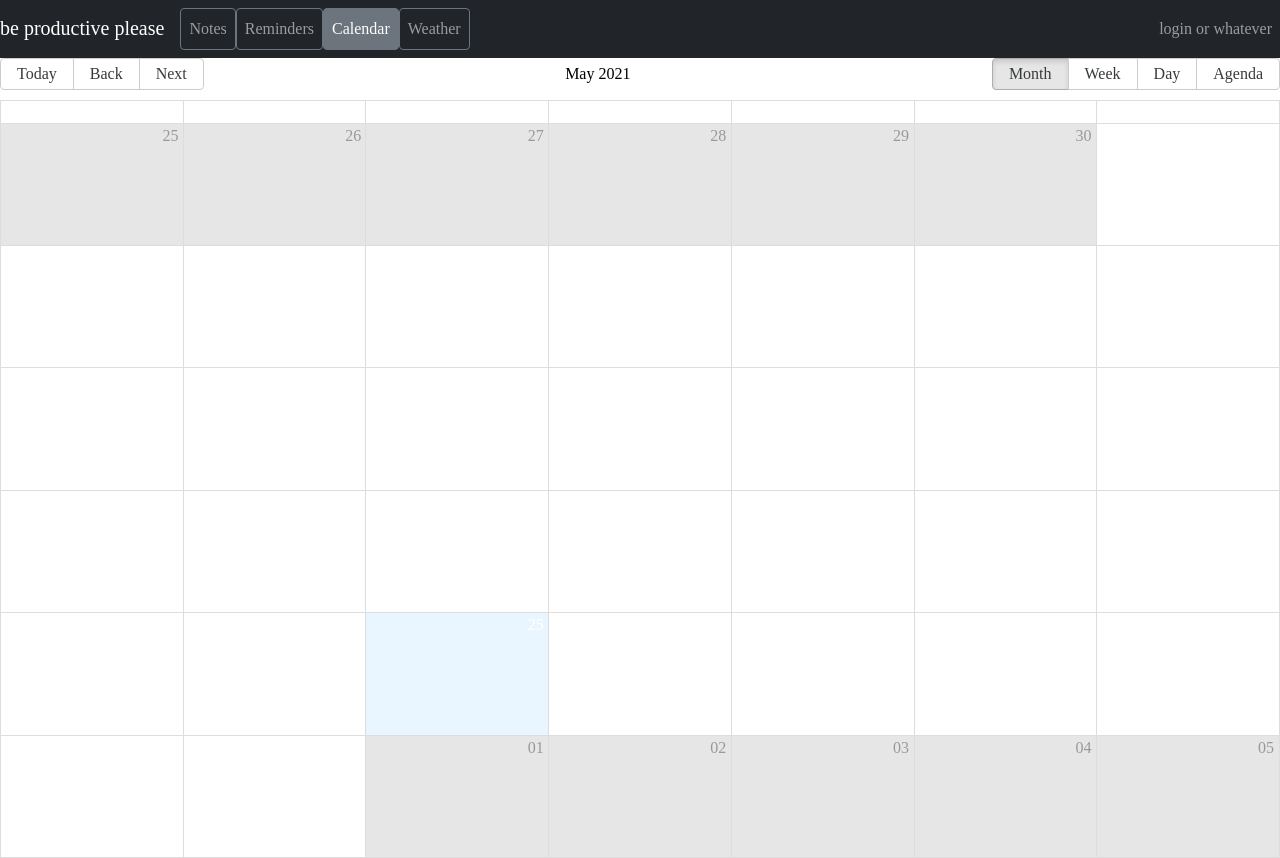
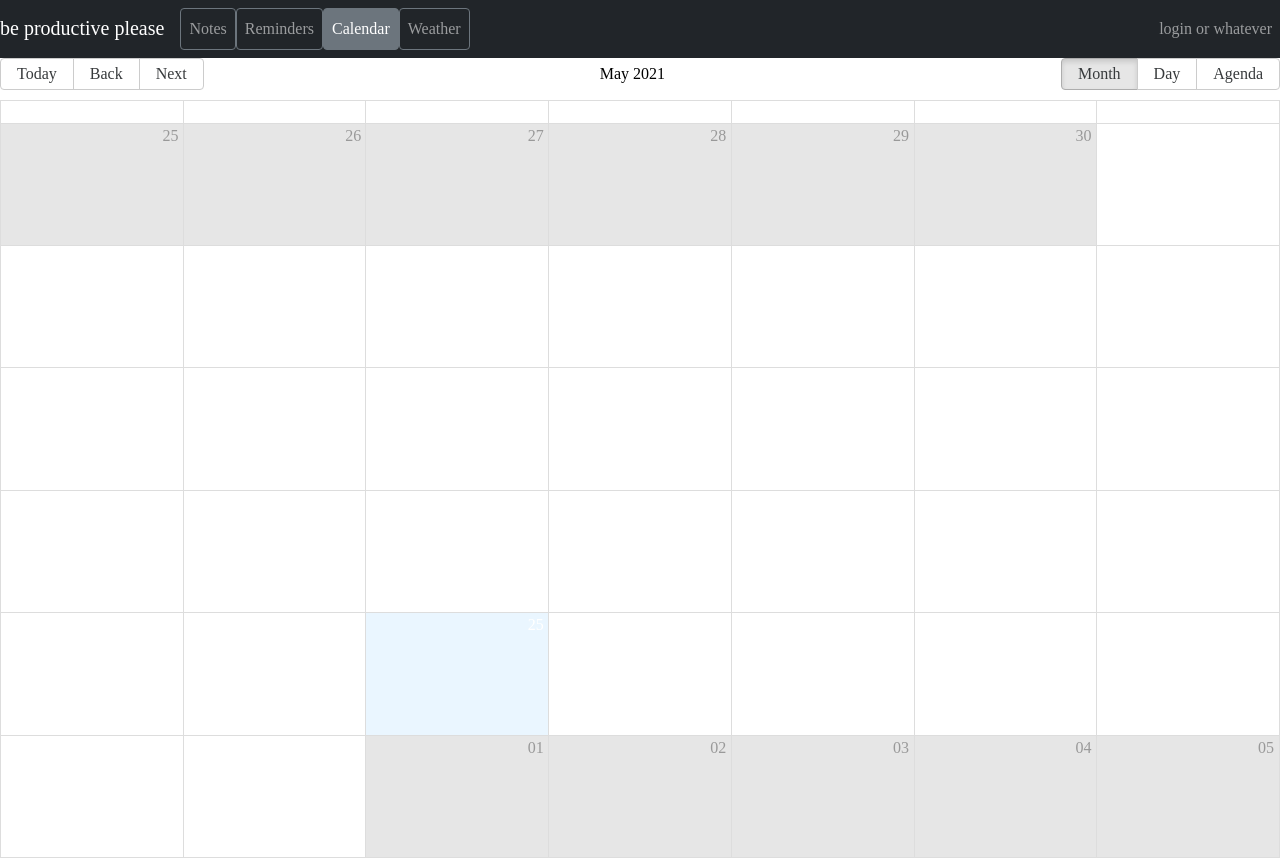
Before and after one commit to wrp90/ProductivityApp, a React (Create React App) app in the folder client/: page /calendar in a window 1280 px wide. Built offline with nearby package versions, Linux system fonts and the light colour scheme; no server answers.

Commit message:
removed week from views since node module date arithmatic function was not allowing current week to display. updated css

```diff
--- a/client/src/pages/Calendar.js
+++ b/client/src/pages/Calendar.js
@@ -124,7 +124,7 @@ function MyCalendar (){
             setEnd(event.end)
             handleShow()
           }}
-          views={['month', 'week','day', 'agenda']}
+          views={['month','day', 'agenda']}
         />
       </div>
     );
```
